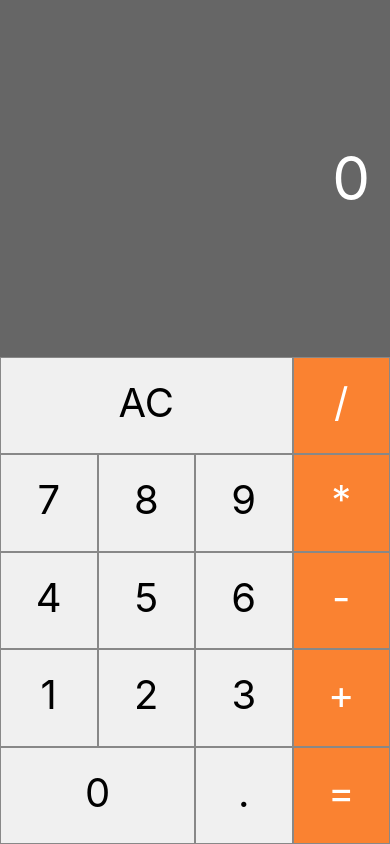
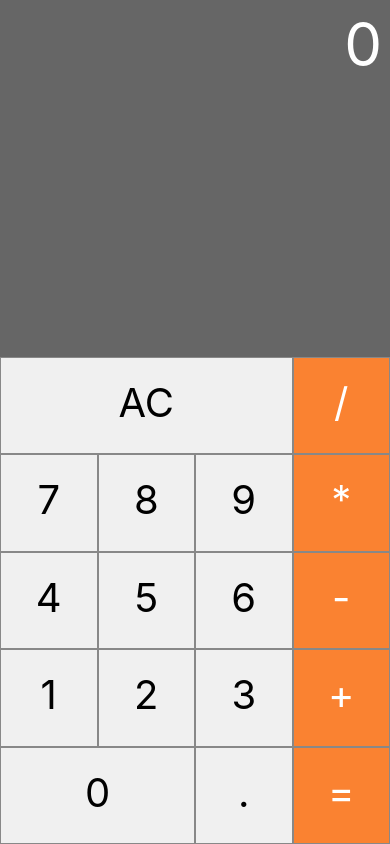
Before and after one commit to natanael-vieira/Calculadora, a React Native app: screen / in a window 390 px wide. Built offline with nearby package versions, Linux system fonts and the light colour scheme.

Commit message:
Update Display.js

```diff
--- a/SRC/Components/Display.js
+++ b/SRC/Components/Display.js
@@ -1,27 +1,29 @@
-import React from "react"
-import {
-    StyleSheet,
-    Text,
-    View,
-} from 'react-native'
+import React from 'react'
+import {StyleSheet, Text, View, ScrollView} from 'react-native'
 
 const styles = StyleSheet.create({
-    display: {
-        flex: 1,
-        padding: 20,
+    display:{
+        flex:1.4,
+        padding: 8,
         justifyContent: 'center',
         backgroundColor: 'rgba(0,0,0,0.6)',
         alignItems: 'flex-end',
     },
-    displayValue: {
+
+    displayValue:{
         fontSize: 60,
         color: '#fff',
+
     }
 })
 
-export default props =>
-<View style={styles.display}>
-    <Text style={styles.displayValue}
-        numberOfLines={1}>{props.value}
-    </Text>
-</View>
+export default porps =>
+
+    <View style={styles.display}>
+        <ScrollView horizontal={true}>
+            <Text style={styles.displayValue} numberOfLines={1}>
+             {porps.value}
+             </Text>
+        </ScrollView>
+
+    </View>
```
